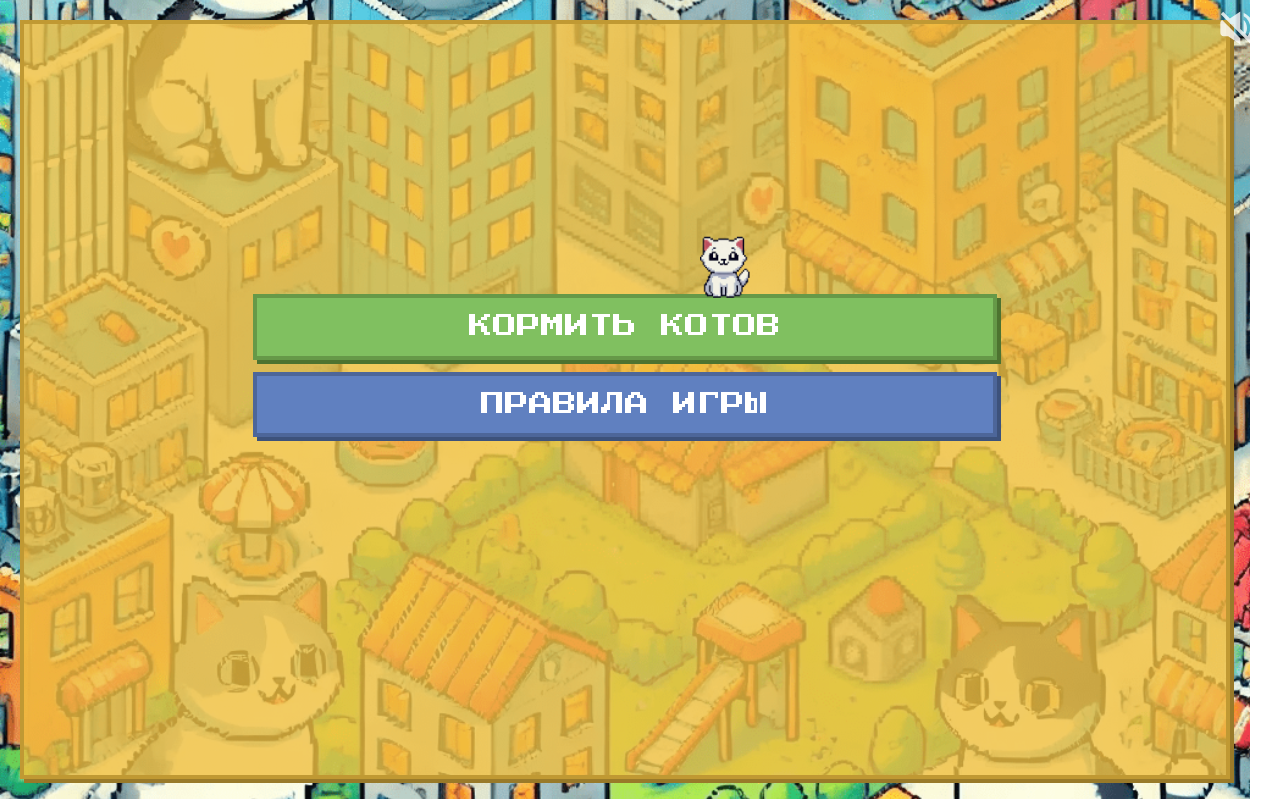
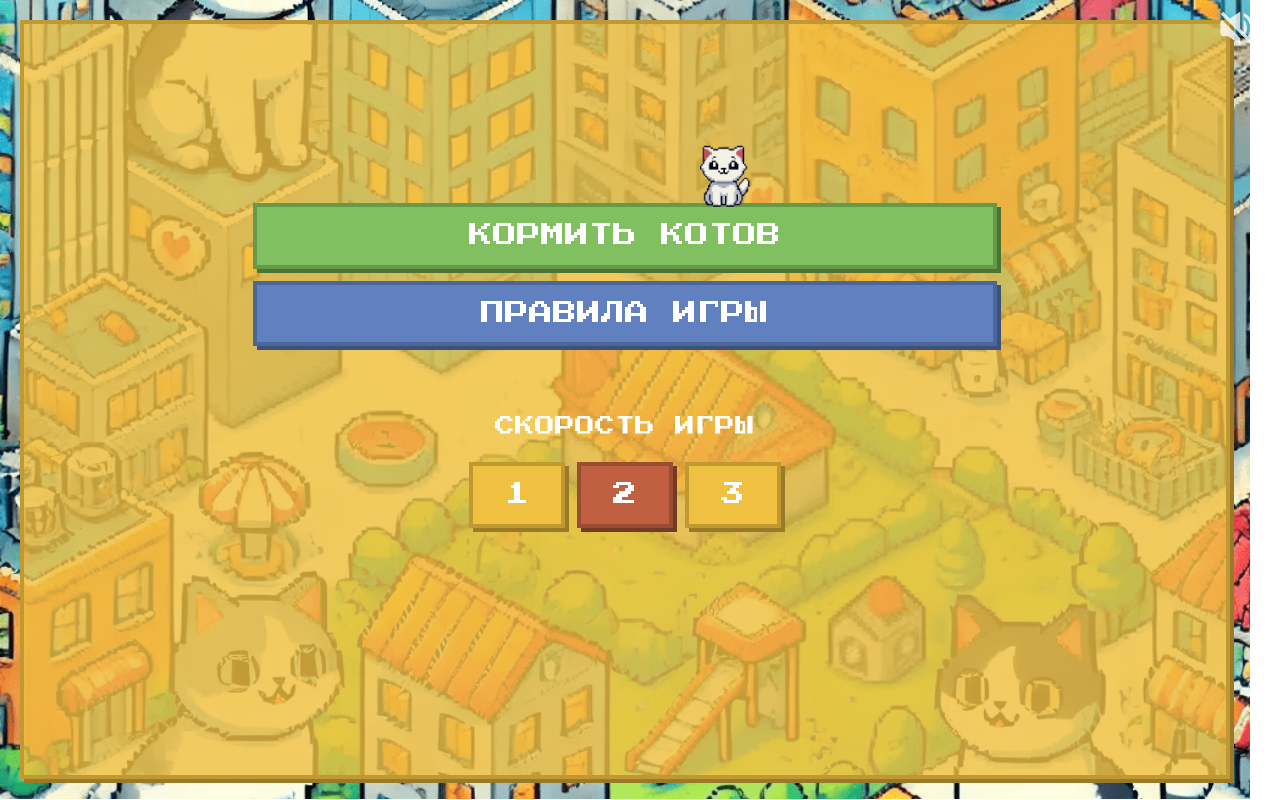
Before and after one commit to x-bananer/feed-the-cat, a Vue app: page / in a window 1280 px wide. Built offline with nearby package versions, Linux system fonts and the light colour scheme.

Commit message:
Move speed

```diff
--- a/src/components/GameStart.vue
+++ b/src/components/GameStart.vue
@@ -16,6 +16,16 @@
 			<div class="page__button">
 				<div class=" button green" @click="onClickStart">Кормить котов</div>
 				<div class=" button blue" @click="onClickToRules">Правила игры</div>
+			</div>
+			<div class="page__box">
+				<div class="page__text">
+				Скорость игры
+			</div>
+			<div class="page__grid">
+				<div class=" button " @click="onClickSetSpeed(3)" :class="moveSpeed === 3 ? 'red' : 'yellow'">1</div>
+				<div class=" button " @click="onClickSetSpeed(4)" :class="moveSpeed === 4 ? 'red' : 'yellow'">2</div>
+				<div class=" button " @click="onClickSetSpeed(5)" :class="moveSpeed === 5 ? 'red' : 'yellow'">3</div>
+			</div>
 			</div>
 
 
@@ -38,9 +48,14 @@ export default {
 	computed: {
 		...mapState(useGameStore, [
 			"isSoundOn",
+			"moveSpeed"
 		]),
 	},
 	methods: {
+		onClickSetSpeed(value) {
+			const gameStore = useGameStore();
+			gameStore.setMoveSpeed(value);
+		},
 		onClickStart() {
 			if (this.isSoundOn) {
 				const src = require("../assets/audio/meow.wav");
@@ -91,6 +106,26 @@ export default {
 </script>
 
 <style scoped>
+
+.page__text {
+	font-size: 20px;
+	margin-bottom: 16px;
+}
+
+
+.page__grid {
+	display: grid;
+	grid-template-columns: repeat(3, 1fr);
+	grid-template-rows: 1fr;
+	grid-column-gap: 12px;
+	grid-row-gap: 0px;
+}
+
+.page__box {
+	margin-top: 60px;
+	text-align: center;
+}
+
 .page {
 	width: 100%;
 	height: calc(var(--vh, 1vh) * 100);
--- a/src/stores/gameStore.js
+++ b/src/stores/gameStore.js
@@ -27,6 +27,9 @@ export const useGameStore = defineStore('game', {
         isSoundOn: false,
     }),
     actions: {
+        setMoveSpeed(value) {
+            this.moveSpeed = value;
+        },
         setSoundState(state) {
             this.isSoundOn = state;
         },
```
